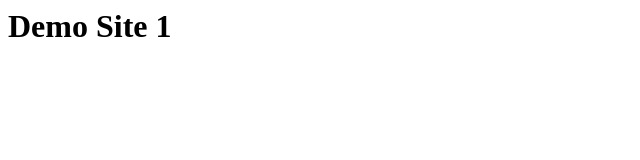
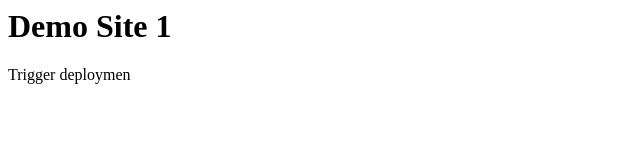
Before and after one commit to zlatanpham/monorepo-netlify-github-actions, a website built with Parcel: page demo1/index.html in a window 1280 px wide. Shown: the whole page, without its empty margins (0-640 px from the left). Built offline with nearby package versions, Linux system fonts and the light colour scheme.

Commit message:
trigger site 1 deploy

```diff
--- a/demo1/index.html
+++ b/demo1/index.html
@@ -1,6 +1,7 @@
 <html>
   <body>
     <h1>Demo Site 1</h1>
+    <p>Trigger deploymen</p>
     <script src="./index.js"></script>
   </body>
 </html>
```
